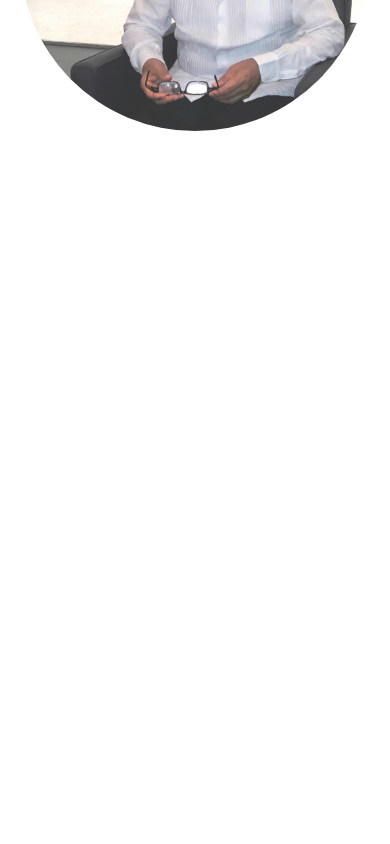
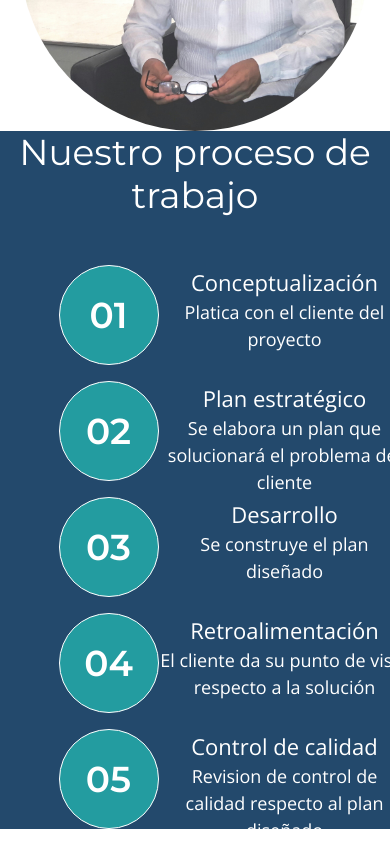
Before and after one commit to utrujillo/easociados, a Vue app: page / in a window 390 px wide. Shown: the part 1450-2294 px from the top of the page. Before the commit the page ends 1581 px from the top, so only its background shows below. Built offline with nearby package versions, Linux system fonts and the light colour scheme.

Commit message:
Se anexa la primera parte para la seccion de nosotros
Notas:
- Se adapta el timeline y se prueba el diseÃo responsivo
	modified:   src/App.vue
	modified:   src/assets/scss/easociados.scss
	new file:   src/assets/scss/index/nosotros.scss
	new file:   src/components/index/Nosotros.vue

```diff
--- a/src/App.vue
+++ b/src/App.vue
@@ -3,19 +3,22 @@
     Banner
     Navbar
     Fundador
+    Nosotros
 </template>
 
 <script>
 import Banner from './components/index/Banner.vue'
 import Navbar from './components/index/Navbar.vue'
 import Fundador from './components/index/Fundador.vue'
+import Nosotros from './components/index/Nosotros.vue'
 
 export default {
   name: 'App',
   components: {
     Banner,
     Navbar,
-    Fundador
+    Fundador,
+    Nosotros
   }
 }
 </script>
--- a/src/assets/scss/easociados.scss
+++ b/src/assets/scss/easociados.scss
@@ -21,3 +21,4 @@ h1.montserrat{ font-family: 'Montserrat', sans-serif; font-size: 36px; }
 .black{ color: #494748; }
 .gray{ color: #747377; }
 .green{ color: #239CA0; }
+.white{ color: #FFFFFF; }
--- /dev/null
+++ b/src/assets/scss/index/nosotros.scss
@@ -0,0 +1,85 @@
+article.nosotros-1{
+  background: #23496C;
+  min-height: 680px;
+	width: 100%;
+	.margin-special{ margin-top: -100px; }
+	.timeline{
+		width: 70%;
+		min-height: 100px;
+		position: relative;
+		.line{
+			width: 95%;
+			height: .5px;
+			background: #FFFFFF;
+			position: absolute;
+			top: 65px;
+			left: 50px;
+		}
+		.spot{
+			background: #239CA0;
+			width: 100px;
+			height: 100px;
+			border-radius: 50%;
+			border: 1px solid #FFFFFF;
+			position: relative;
+			transition: all 0.3s ease-in-out;
+			background-size: 200% auto;
+			&:hover{
+				cursor: default;
+				background-image: linear-gradient(to right, #239CA0 0%, #40BABE 51%, #239CA0 100%);
+			}
+			h1 { margin-bottom: 0; }
+			.description{
+				width: 200px;
+				position: absolute;
+				top: 110px;
+				color: white;
+				p {
+					font-size: 22px;
+					text-align: center;
+				}
+				.detail-description{
+					font-size: 18px;
+					text-align: center;
+				}
+			}
+
+		}
+	}
+}
+
+@media screen and (min-width: 769px) and (max-width: 1200px) {
+	article.nosotros-1 {
+		.timeline{
+			.line{
+				width: 90%;
+			}
+			.spot{
+				.description{
+					p{ font-size: 16px; }
+					.detail-description{ display: none; }
+				}
+			}
+		}
+	}
+}
+
+/* On screens that are 768px or less, set the background color to blue */
+@media screen and (max-width: 768px) {
+	article.nosotros-1 {
+		.margin-special{ margin-top: 0px; }
+		.timeline{
+			.line{
+				display: none;
+			}
+			.spot{
+				.description{
+					top: 0px;
+					left: 100px;
+					width: 250px;
+					p{ margin-bottom: 0; }
+				}
+			}
+		}
+	}
+}
--- /dev/null
+++ b/src/components/index/Nosotros.vue
@@ -0,0 +1,67 @@
+<template lang="pug">
+section.nosotros
+  article.nosotros-1.d-flex.flex-column.justify-content-center.align-items-center
+    h1.montserrat.white.text-center.margin-special Nuestro proceso de trabajo
+
+    .timeline.mt-4.d-flex.flex-column.flex-md-row.flex-lg-row.flex-xl-row.justify-content-between
+      .line
+      .spot.mt-3.d-flex.justify-content-center.align-items-center.flex-column
+        h1.montserrat.fw-6.white 01
+        .description
+          p Conceptualización
+          p.detail-description.fw-1 Platica con el cliente del proyecto
+
+      .spot.mt-3.d-flex.justify-content-center.align-items-center
+        h1.montserrat.fw-6.white 02
+        .description
+          p Plan estratégico
+          p.detail-description.fw-1 Se elabora un plan que solucionará el problema del cliente
+      .spot.mt-3.d-flex.justify-content-center.align-items-center
+        h1.montserrat.fw-6.white 03
+        .description
+          p Desarrollo
+          p.detail-description.fw-1 Se construye el plan diseñado
+      .spot.mt-3.d-flex.justify-content-center.align-items-center
+        h1.montserrat.fw-6.white 04
+        .description
+          p Retroalimentación
+          p.detail-description.fw-1 El cliente da su punto de vista respecto a la solución
+      .spot.mt-3.d-flex.justify-content-center.align-items-center
+        h1.montserrat.fw-6.white 05
+        .description
+          p Control de calidad
+          p.detail-description.fw-1 Revision de control de calidad respecto al plan diseñado
+</template>
+
+<script>
+export default {
+  name: 'Nosotros',
+  data () {
+    return {
+      window: {
+          width: 0,
+          height: 0
+      }
+    }
+  },
+  created() {
+    window.addEventListener('resize', this.handleResize);
+    this.handleResize();
+  },
+  destroyed() {
+    window.removeEventListener('resize', this.handleResize);
+  },
+  methods: {
+    handleResize() {
+      this.window.width = window.innerWidth;
+      this.window.height = window.innerHeight;
+
+      console.log( `width: ${window.innerWidth} height: ${window.innerHeight}` )
+    }
+  }
+}
+</script>
+
+<style lang='scss'>
+  @import './src/assets/scss/index/nosotros.scss'
+</style>
```
